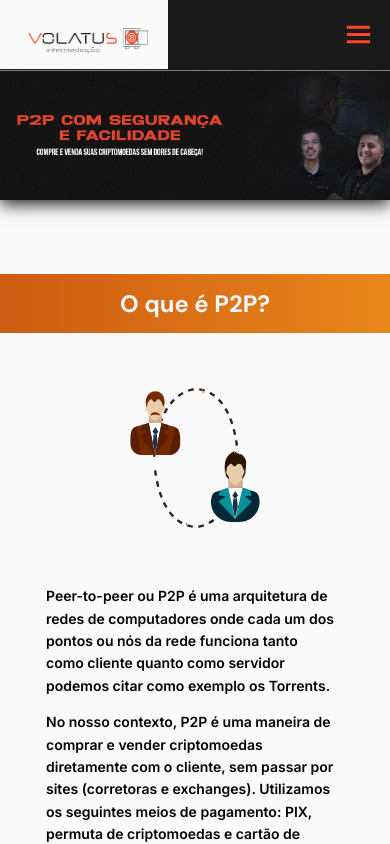
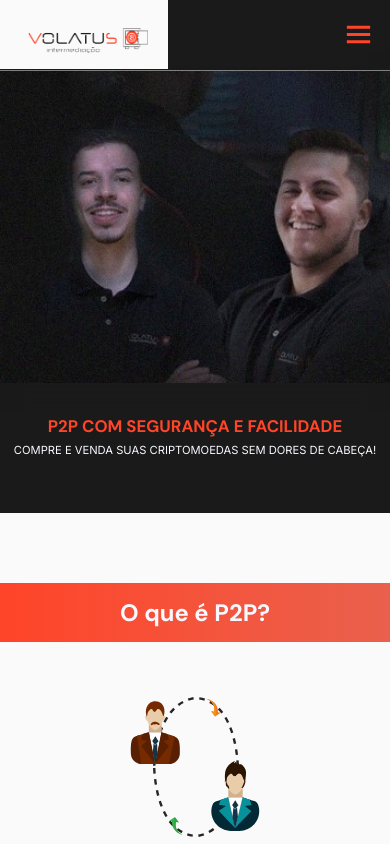
Before and after one commit to NicholasNascimento/volatus-intermediacao, a Next.js app: page / in a window 390 px wide. Shown: the top 844 px of the page. Built offline with nearby package versions, Linux system fonts and the light colour scheme.

Commit message:
feat: Updating mobile layout

```diff
--- a/src/pages/index.tsx
+++ b/src/pages/index.tsx
@@ -46,6 +46,10 @@ export default function Home() {
         <>
           <S.Main>
             <S.Banner src="/mainbanner.jpeg" alt="Banner Volatus" />
+            <S.MobileBanner src="/mainbannermobile.jpeg" alt="Banner Volatus" />
+            <S.MobileTitleBox>
+              <S.MobileTitle>P2P COM SEGURANÇA E FACILIDADE<br /><strong>COMPRE E VENDA SUAS CRIPTOMOEDAS SEM DORES DE CABEÇA!</strong> </S.MobileTitle>
+            </S.MobileTitleBox>
           </S.Main>
 
           <S.Whatis id='what'>
--- a/src/styles/styles.ts
+++ b/src/styles/styles.ts
@@ -15,6 +15,62 @@ export const Banner = styled.img`
   width: 100%;
   border-top: 1px solid gray;
   box-shadow: 0px 4px 16px 0px rgba(26,26,26,1);
+
+  @media (max-width: 430px) {
+    display: none;
+  }
+`
+
+export const MobileBanner = styled.img`
+  display: none;
+  width: 100%;
+  border-top: 1px solid gray;
+  box-shadow: 0px 4px 16px 0px rgba(26,26,26,1);
+
+  @media (max-width: 430px) {
+    display: initial;
+  }
+`
+
+export const MobileTitleBox = styled.div`
+  display: none;
+  margin: -1rem 0 0;
+  width: 100%;
+  height: 10rem;
+  background-color: var(--dark);
+  text-align: center;
+
+  @media (max-width: 430px) {
+    display: flex;
+  }
+`
+
+export const MobileTitle = styled.h1`
+  display: none;
+  margin-top: 3rem;
+  width: 100%;
+  text-align: center;
+
+  font-size: 1.2rem;
+  color: var(--primary);
+
+  strong {
+    color: var(--texts);
+    font-size: 0.8rem;
+
+    @media (max-width: 320px) {
+      font-size: 0.6rem;
+    }
+  }
+
+  @media (max-width: 430px) {
+    display: initial;
+  }
+
+  @media (max-width: 320px) {
+    margin-top: 3.5rem;
+    font-size: 1rem;
+  }
 `
 
 export const Whatis = styled.section`
@@ -45,7 +101,7 @@ export const TextBox = styled.div`
 export const InformationsTitle = styled.h2`
   padding: 0.5rem 2rem;
   width: 100%;
-  background-image: linear-gradient(to left, #e9861c, #e27b19, #db7116, #d46613, #cd5b11);
+  background-image: linear-gradient(to right, #ff4428, #fa4c32, #f5533b, #ef5a44, #e9604c);
 
   font-size: 3rem;
   text-align: right;
@@ -196,7 +252,7 @@ export const AboutSectionTitle = styled.h2`
   padding: 0.5rem 0 0.5rem 2rem;
   float: right;
   width: 60%;
-  background-image: linear-gradient(to right, #e9861c, #e27b19, #db7116, #d46613, #cd5b11);
+  background-image: linear-gradient(to left, #ff4428, #fa4c32, #f5533b, #ef5a44, #e9604c);
 
   font-size: 3rem;
   text-align: left;
```
Also changed, not shown: public/mainbannermobile.jpeg (added).
